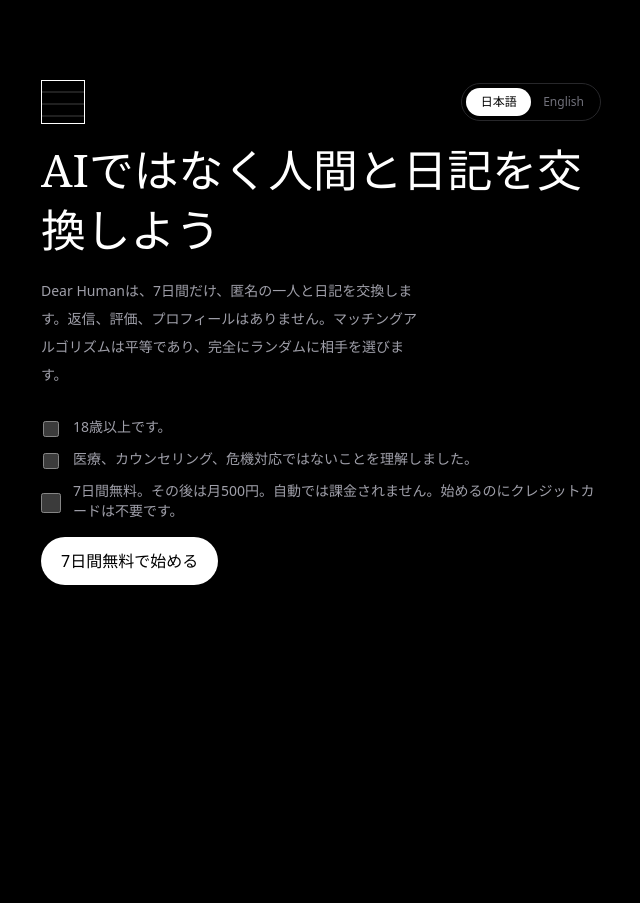
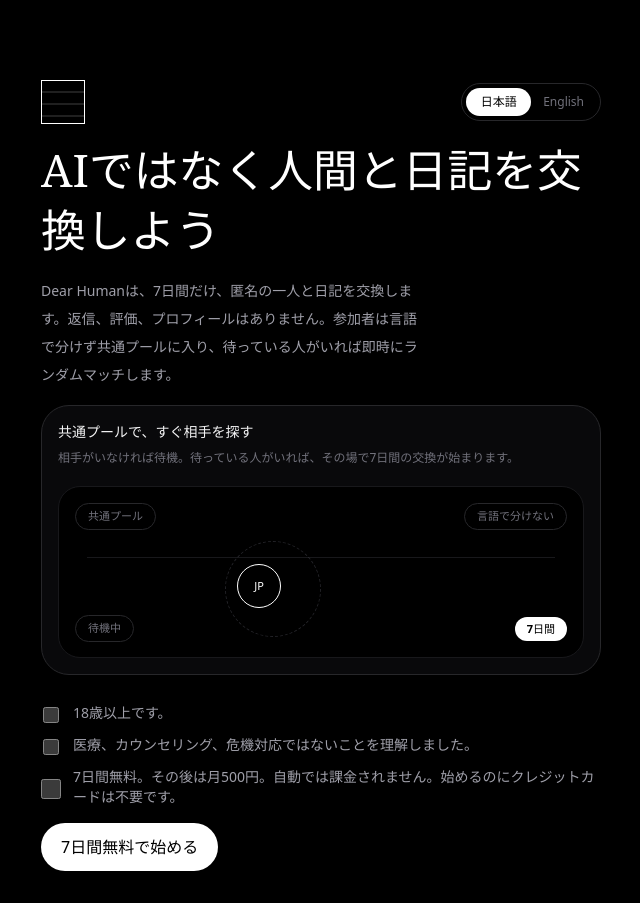
Before and after one commit to sora32127/dear-human, a React (Vite) app: page / in a window 1280 px wide. Both pictures are taken after a click on the button "日本語". Shown: the whole page, without its empty margins (319-959 px from the left). Before the commit the page ends 800 px from the top, so only its background shows below. Built offline with nearby package versions, Linux system fonts and the light colour scheme.

Commit message:
Add shared matching pool animation

```diff
--- a/src/App.tsx
+++ b/src/App.tsx
@@ -50,7 +50,16 @@
     appName: 'Dear Human',
     catchphrase: 'AIではなく人間と日記を交換しよう',
     serviceDescription:
-      'Dear Humanは、7日間だけ、匿名の一人と日記を交換します。返信、評価、プロフィールはありません。マッチングアルゴリズムは平等であり、完全にランダムに相手を選びます。',
+      'Dear Humanは、7日間だけ、匿名の一人と日記を交換します。返信、評価、プロフィールはありません。参加者は言語で分けず共通プールに入り、待っている人がいれば即時にランダムマッチします。',
+    poolTitle: '共通プールで、すぐ相手を探す',
+    poolCaption:
+      '相手がいなければ待機。待っている人がいれば、その場で7日間の交換が始まります。',
+    poolLabel: '共通プール',
+    poolWaiting: '待機中',
+    poolMatched: '即時マッチ',
+    poolWeek: '7日間',
+    poolNoLanguageSplit: '言語で分けない',
+    poolAnimationLabel: '共通プールのマッチング説明',
     ageCheck: '18歳以上です。',
     safetyCheck: '医療、カウンセリング、危機対応ではないことを理解しました。',
     priceCheck:
@@ -94,7 +103,16 @@
     appName: 'Dear Human',
     catchphrase: 'Exchange diaries with a human, not AI',
     serviceDescription:
-      'Dear Human lets you exchange diaries with one anonymous person for 7 days. There are no replies, ratings, or profiles. The matching algorithm is equal and chooses your partner completely at random.',
+      'Dear Human lets you exchange diaries with one anonymous person for 7 days. There are no replies, ratings, or profiles. Everyone enters one shared pool, without language separation, and is matched at random immediately if someone is waiting.',
+    poolTitle: 'One shared pool, matched as soon as possible',
+    poolCaption:
+      'If nobody is waiting, you enter the pool. If someone is waiting, a 7-day exchange starts immediately.',
+    poolLabel: 'Shared pool',
+    poolWaiting: 'Waiting',
+    poolMatched: 'Instant match',
+    poolWeek: '7 days',
+    poolNoLanguageSplit: 'No language split',
+    poolAnimationLabel: 'Shared pool matching explanation',
     ageCheck: 'I am 18 or older.',
     safetyCheck: 'I understand this is not medical care, counseling, or crisis support.',
     priceCheck:
@@ -427,6 +445,7 @@
             <p className="max-w-[48ch] text-sm leading-7 text-zinc-400">
               {t.serviceDescription}
             </p>
+            <MatchingPoolAnimation t={t} />
           </div>
 
           <form className="space-y-4" onSubmit={startTrial}>
@@ -562,6 +581,50 @@
         />
       ) : null}
     </main>
+  )
+}
+
+function MatchingPoolAnimation({ t }: { t: typeof copy[Language] }) {
+  return (
+    <figure
+      aria-label={t.poolAnimationLabel}
+      className="matching-pool relative overflow-hidden rounded-[28px] border border-zinc-800 bg-zinc-950 px-4 py-4"
+    >
+      <figcaption className="space-y-1">
+        <div className="text-sm font-medium text-zinc-100">{t.poolTitle}</div>
+        <p className="text-xs leading-6 text-zinc-500">{t.poolCaption}</p>
+      </figcaption>
+
+      <div className="relative mt-4 h-[172px] overflow-hidden rounded-[22px] border border-zinc-900 bg-black">
+        <div className="absolute left-4 top-4 rounded-full border border-zinc-800 px-3 py-1 text-[11px] text-zinc-500">
+          {t.poolLabel}
+        </div>
+        <div className="absolute right-4 top-4 rounded-full border border-zinc-800 px-3 py-1 text-[11px] text-zinc-500">
+          {t.poolNoLanguageSplit}
+        </div>
+
+        <div className="absolute inset-x-7 top-[70px] h-px bg-zinc-900" />
+        <div className="pool-ring absolute left-1/2 top-[54px] h-24 w-24 -translate-x-1/2 rounded-full border border-dashed border-zinc-700" />
+        <div className="pool-join absolute left-1/2 top-[103px] h-px w-[74px] -translate-x-1/2 bg-white/70" />
+
+        <div className="pool-person pool-person-a absolute left-1/2 top-[82px] grid h-11 w-11 -translate-x-1/2 place-items-center rounded-full border border-white bg-black text-[11px] font-medium text-white">
+          JP
+        </div>
+        <div className="pool-person pool-person-b absolute left-1/2 top-[82px] grid h-11 w-11 -translate-x-1/2 place-items-center rounded-full border border-zinc-400 bg-black text-[11px] font-medium text-zinc-200">
+          EN
+        </div>
+
+        <div className="pool-waiting absolute bottom-4 left-4 rounded-full border border-zinc-800 px-3 py-1 text-[11px] text-zinc-500">
+          {t.poolWaiting}
+        </div>
+        <div className="pool-matched absolute bottom-4 left-4 rounded-full border border-white px-3 py-1 text-[11px] text-white">
+          {t.poolMatched}
+        </div>
+        <div className="absolute bottom-4 right-4 rounded-full bg-white px-3 py-1 text-[11px] font-semibold text-black">
+          {t.poolWeek}
+        </div>
+      </div>
+    </figure>
   )
 }
 
--- a/src/index.css
+++ b/src/index.css
@@ -27,3 +27,172 @@
 textarea {
   font: inherit;
 }
+
+.matching-pool {
+  contain: content;
+}
+
+.pool-person,
+.pool-ring,
+.pool-join,
+.pool-waiting,
+.pool-matched {
+  animation-duration: 7s;
+  animation-iteration-count: infinite;
+  animation-timing-function: cubic-bezier(0.22, 1, 0.36, 1);
+  will-change: transform, opacity;
+}
+
+.pool-person-a {
+  animation-name: pool-person-a;
+}
+
+.pool-person-b {
+  animation-name: pool-person-b;
+}
+
+.pool-ring {
+  animation-name: pool-ring;
+}
+
+.pool-join {
+  animation-name: pool-join;
+  transform-origin: center;
+}
+
+.pool-waiting {
+  animation-name: pool-waiting;
+}
+
+.pool-matched {
+  animation-name: pool-matched;
+}
+
+@keyframes pool-person-a {
+  0%,
+  8% {
+    opacity: 0;
+    transform: translateX(-148px) translateY(-5px);
+  }
+
+  20%,
+  48% {
+    opacity: 1;
+    transform: translateX(-62px) translateY(-5px);
+  }
+
+  62%,
+  100% {
+    opacity: 1;
+    transform: translateX(-32px) translateY(0);
+  }
+}
+
+@keyframes pool-person-b {
+  0%,
+  38% {
+    opacity: 0;
+    transform: translateX(148px) translateY(-5px);
+  }
+
+  52% {
+    opacity: 1;
+    transform: translateX(62px) translateY(-5px);
+  }
+
+  66%,
+  100% {
+    opacity: 1;
+    transform: translateX(32px) translateY(0);
+  }
+}
+
+@keyframes pool-ring {
+  0%,
+  52% {
+    opacity: 0.55;
+    transform: translateX(-50%) scale(1);
+  }
+
+  66%,
+  100% {
+    opacity: 0.16;
+    transform: translateX(-50%) scale(1.18);
+  }
+}
+
+@keyframes pool-join {
+  0%,
+  58% {
+    opacity: 0;
+    transform: translateX(-50%) scaleX(0.18);
+  }
+
+  70%,
+  100% {
+    opacity: 1;
+    transform: translateX(-50%) scaleX(1);
+  }
+}
+
+@keyframes pool-waiting {
+  0%,
+  52% {
+    opacity: 1;
+  }
+
+  62%,
+  100% {
+    opacity: 0;
+  }
+}
+
+@keyframes pool-matched {
+  0%,
+  56% {
+    opacity: 0;
+  }
+
+  66%,
+  100% {
+    opacity: 1;
+  }
+}
+
+@media (prefers-reduced-motion: reduce) {
+  .pool-person,
+  .pool-ring,
+  .pool-join,
+  .pool-waiting,
+  .pool-matched {
+    animation: none;
+  }
+
+  .pool-person-a {
+    opacity: 1;
+    transform: translateX(-32px) translateY(0);
+  }
+
+  .pool-person-b {
+    opacity: 1;
+    transform: translateX(32px) translateY(0);
+  }
+
+  .pool-ring {
+    opacity: 0.16;
+    transform: translateX(-50%) scale(1.18);
+  }
+
+  .pool-join {
+    opacity: 1;
+    transform: translateX(-50%) scaleX(1);
+  }
+
+  .pool-waiting {
+    opacity: 0;
+  }
+
+  .pool-matched {
+    opacity: 1;
+  }
+}
```
Also changed, not shown: 1 other file (tests, documents, lock files or other folders).
